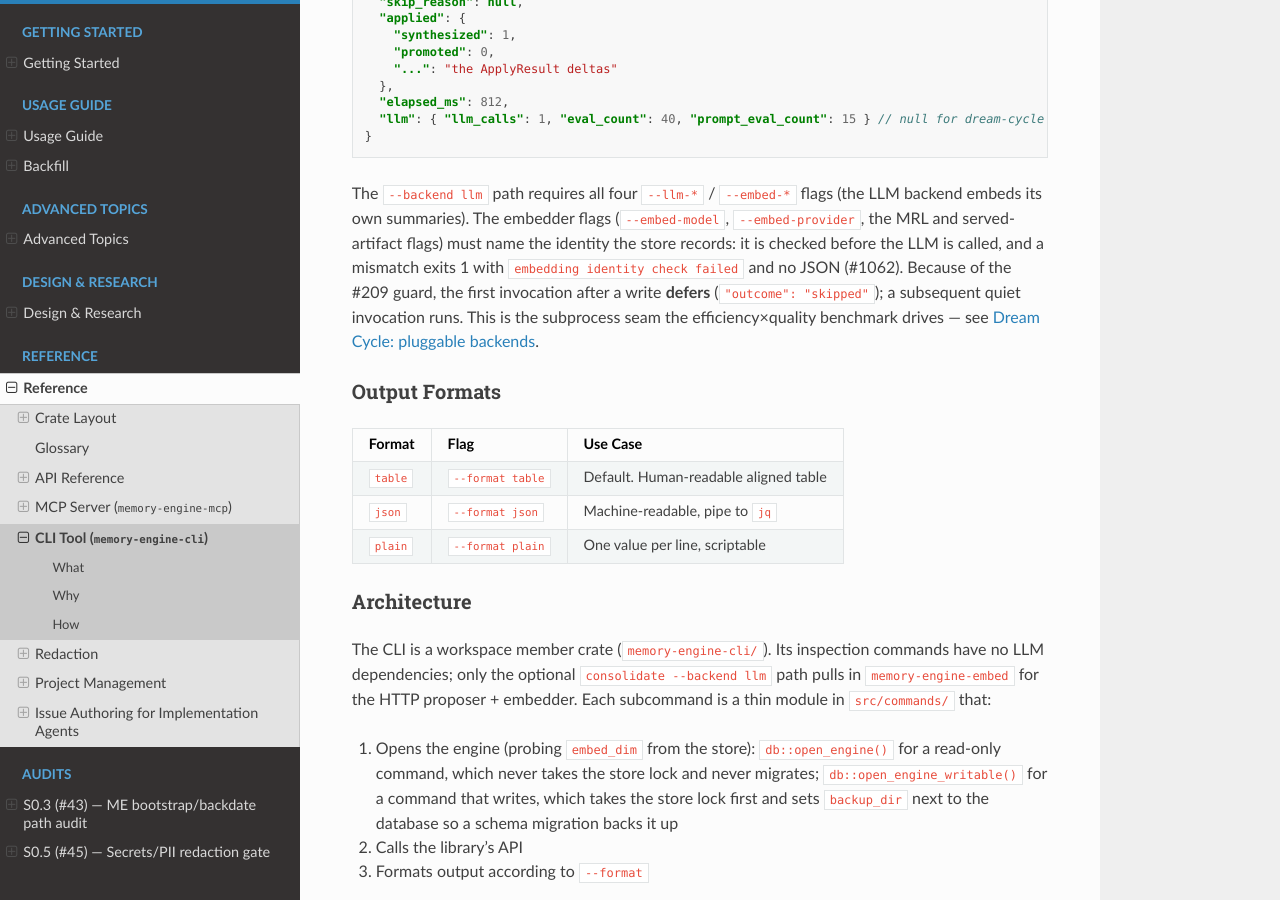
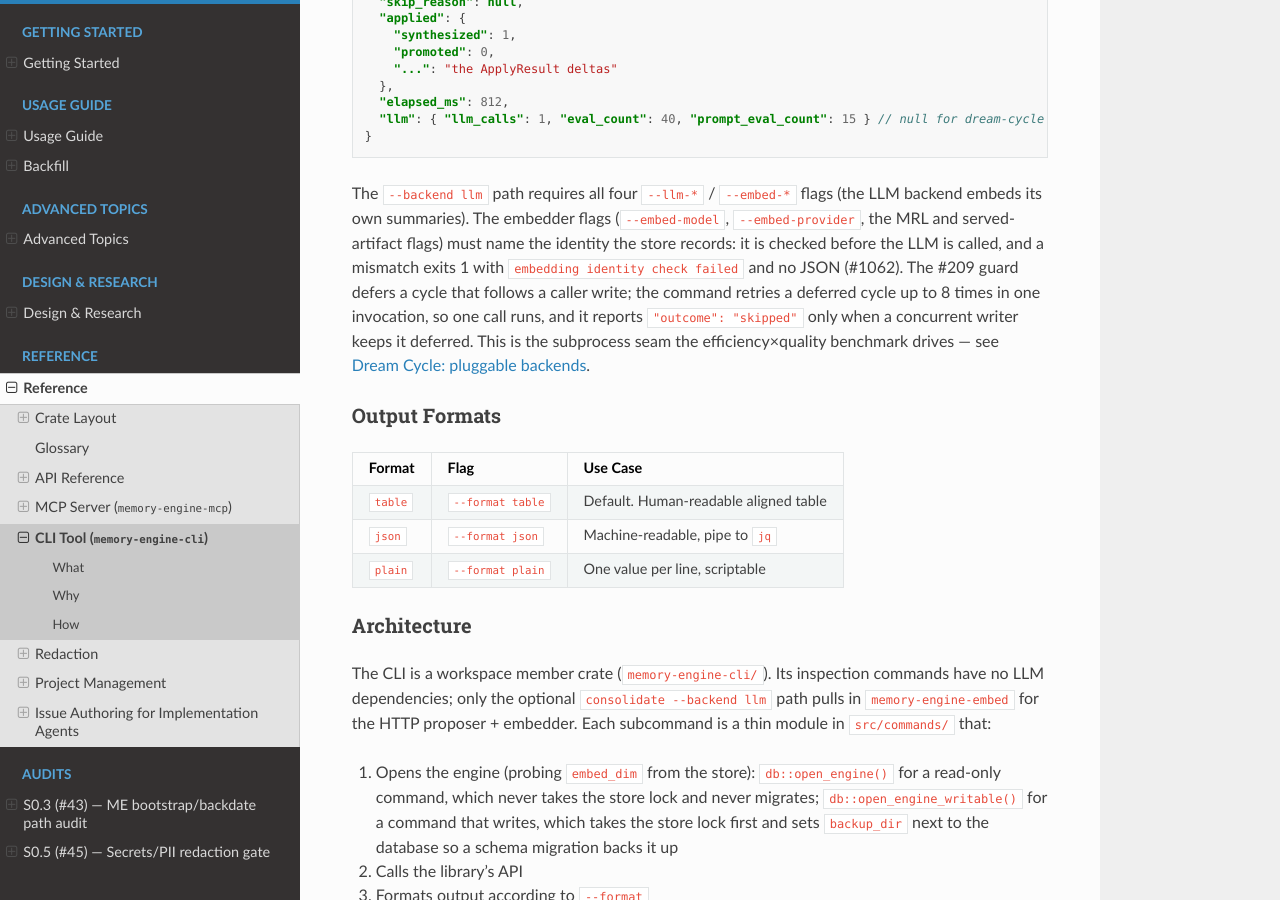
Before and after one commit to dutiona/memory-engine, a Sphinx documentation site: the page built from docs/reference/cli-inspector.md, in a window 1280 px wide and 900 px high, scrolled down 8854 px. Built offline with Sphinx 7.4.7 and the Read the Docs theme 3.1.0, drawn with Linux system fonts in a browser that asks for light colours.

Commit message:
docs(cli): say that consolidate drains the #209 deferral itself
The reference said the first consolidate after a write defers and a second invocation runs. Since the command drains deferrals (MAX_DRAIN_ATTEMPTS, 8 guarded attempts in one call), a single invocation runs, as the end-to-end test relies on; skipped means a concurrent writer kept deferring it.

```diff
--- a/docs/reference/cli-inspector.md
+++ b/docs/reference/cli-inspector.md
@@ -351,8 +351,9 @@ The `--backend llm` path requires all four `--llm-*` / `--embed-*` flags (the LL
 embeds its own summaries). The embedder flags (`--embed-model`, `--embed-provider`, the MRL
 and served-artifact flags) must name the identity the store records: it is checked before
 the LLM is called, and a mismatch exits 1 with `embedding identity check failed` and no JSON
-(#1062). Because of the #209 guard, the first invocation after a write
-**defers** (`"outcome": "skipped"`); a subsequent quiet invocation runs. This is the
+(#1062). The #209 guard defers a cycle that follows a caller write; the command retries a
+deferred cycle up to 8 times in one invocation, so one call runs, and it reports
+`"outcome": "skipped"` only when a concurrent writer keeps it deferred. This is the
 subprocess seam the efficiency×quality benchmark drives — see
 [Dream Cycle: pluggable backends](../advanced/dream-cycle.md#pluggable-backends-llmdreamcycle-554).
 
```
